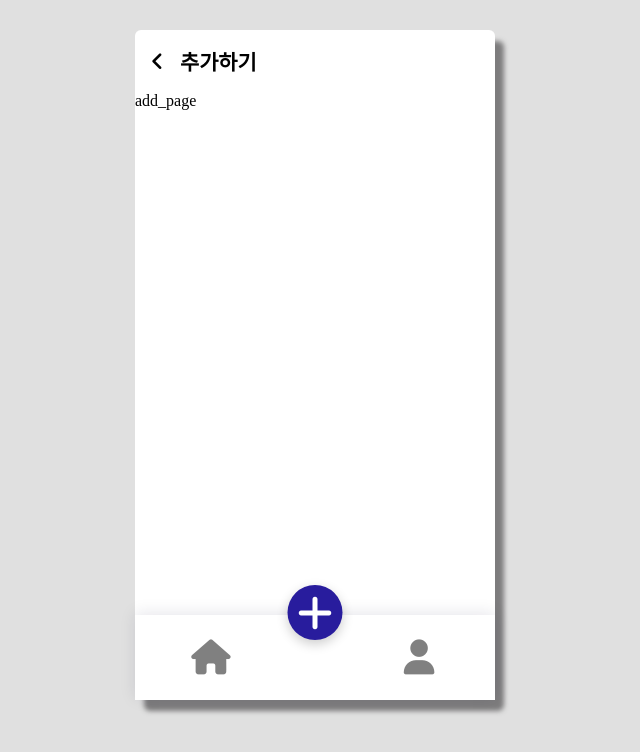
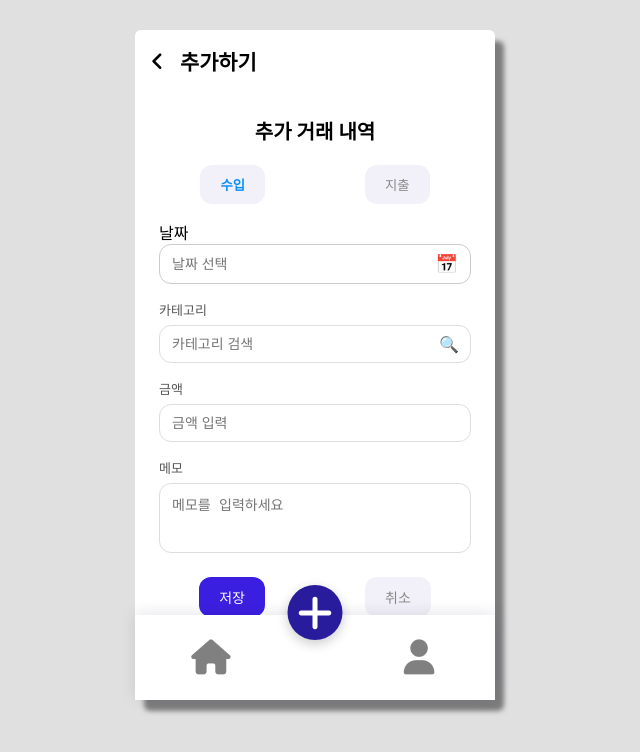
Before and after one commit to IT-Money/IT-Money, a Vue app: page /add in a window 1280 px wide. Shown: the top 752 px of the page, without its empty margins (325-965 px from the left). Built offline with nearby package versions, Linux system fonts and the light colour scheme; data requests are answered from the project's data file; a web font is replaced by a local one.

Commit message:
docs : json파일 datepicker 설치, addpage 컴포넌트 import

```diff
--- a/package.json
+++ b/package.json
@@ -15,7 +15,8 @@
     "axios": "^1.8.4",
     "pinia": "^3.0.1",
     "vue": "^3.5.13",
-    "vue-router": "^4.5.0"
+    "vue-router": "^4.5.0",
+    "vue3-datepicker": "^0.4.0"
   },
   "devDependencies": {
     "@eslint/js": "^9.22.0",
--- a/src/views/AddPage.vue
+++ b/src/views/AddPage.vue
@@ -1,7 +1,58 @@
-<script setup></script>
+<script setup>
+import { useFormStore } from '@/stores/formStore'
+import Amount from '@/components/Amount.vue'
+import CategoryInput from '@/components/CategoryInput.vue'
+import DatePickerInput from '@/components/DatePickerInput.vue'
+import Memo from '@/components/Memo.vue'
+import SaveCancelButton from '@/components/SaveCancelButton.vue'
+import TypeToggle from '@/components/TypeToggle.vue'
 
+const formStore = useFormStore()
+
+const save = () => {
+  if (!formStore.date) return alert('❗ 날짜를 선택해주세요.')
+
+  // 👉 필요한 모든 값은 formStore에서 가져옴
+  const dataToSubmit = {
+    type: formStore.type,
+    date: formStore.date,
+    category: formStore.category,
+    amount: formStore.amount,
+    memo: formStore.memo,
+  }
+
+  console.log('✅ 저장할 데이터:', dataToSubmit)
+
+  // 예: axios.post('/api/transactions', dataToSubmit)
+  formStore.resetForm()
+}
+
+const cancel = () => {
+  formStore.resetForm()
+}
+</script>
 <template>
-  <div>add_page</div>
+  <div class="add-page">
+    <h2>추가 거래 내역</h2>
+    <TypeToggle />
+    <DatePickerInput />
+    <CategoryInput />
+    <Amount />
+    <Memo />
+    <SaveCancelButton @save="save" @cancel="cancel" />
+  </div>
 </template>
 
-<style scoped></style>
+<style scoped>
+.add-page {
+  padding: 24px;
+  max-width: 420px;
+  margin: auto;
+}
+
+h2 {
+  text-align: center;
+  font-size: 20px;
+  margin-bottom: 20px;
+}
+</style>
```
Also changed, not shown: 1 other file (tests, documents, lock files or other folders).
